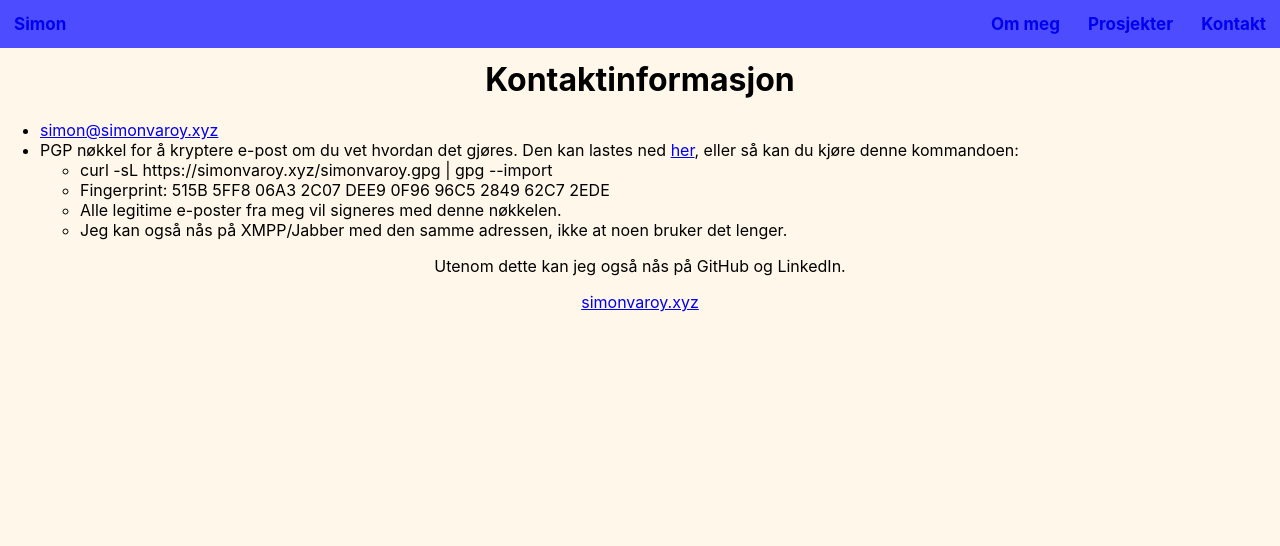
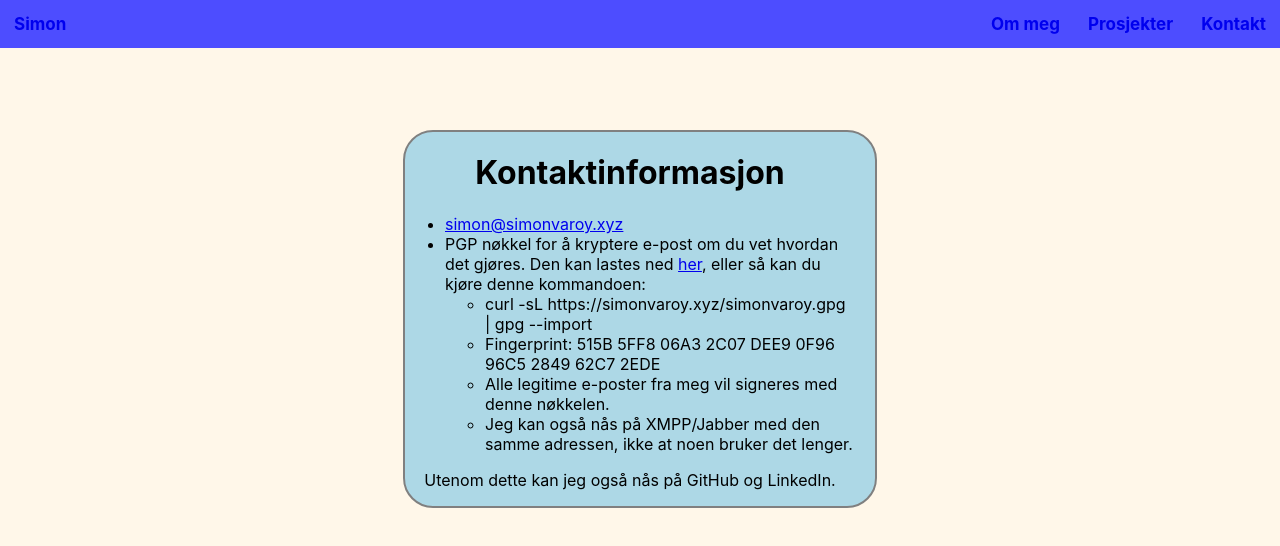
Before and after one commit to SimonVaroy/portfolio, a React (Create React App) app: page /kontakt in a window 1280 px wide. Shown: the top 546 px of the page. Built offline with nearby package versions, Linux system fonts and the light colour scheme.

Commit message:
some css changes

```diff
--- a/src/App.css
+++ b/src/App.css
@@ -54,20 +54,16 @@ nav{
   justify-content: center;
 }
 
-/* .main { */
-/*   margin: 0 auto; */
-/*   position: absolute;  */
-/*   top: 50%;  */
-/*   left: 50%;  */
-/*   -ms-transform: translate(-50%, -50%); */
-/*   transform: translate(-50%, -50%); */
-/*   justify-content: center; */
-/*   align-items: center; */
-/*   border: 2px grey solid; */
-/*   background-color: lightblue; */
-/*   border-radius: 30px; */
-/*   padding-right: 10px; */
-/* } */
+.contact {
+  height: 100%;
+  margin: 0 auto;
+  margin-top: 130px;
+  border: 2px grey solid;
+  background-color: lightblue;
+  width: 450px;
+  border-radius: 30px;
+  padding-right: 20px;
+}
 
 h1, h2, h3, h4, p {
   text-align: center;
--- a/src/App.jsx
+++ b/src/App.jsx
@@ -6,7 +6,6 @@ function App() {
   return (
     <div className="App">
       <LandingPage />
-      <Footer />
     </div>
   );
 }
--- a/src/components/About.jsx
+++ b/src/components/About.jsx
@@ -3,9 +3,9 @@ import ProfilePicture from "./ProfilePicture";
 
 const About = () => {
   return (
-   <div className="main">
+   <div className="about">
+    <ProfilePicture />
     <Pitch />
-    <ProfilePicture />
     </div>
   );
 }
--- a/src/components/Contact.jsx
+++ b/src/components/Contact.jsx
@@ -1,6 +1,6 @@
 const Contact = () => {
   return(
-  <div className="main">
+  <div className="contact">
     <h1>Kontaktinformasjon</h1>
     <ul>
       <li><a href="mailto:simon@simonvaroy.xyz">simon@simonvaroy.xyz</a></li>
--- a/src/components/DefaultPage.jsx
+++ b/src/components/DefaultPage.jsx
@@ -6,12 +6,12 @@ import '../App.css';
 
 const DefaultPage = () => {
 return(
-  <>
+  <div className="landing">
   <ProfilePicture />
   <h2>{Name}</h2>
   <h4>Fullstack utvikler og nerd</h4>
   <LogoBar />
-  </>
+  </div>
 
 );
 };
--- a/src/components/Projects.jsx
+++ b/src/components/Projects.jsx
@@ -1,6 +1,6 @@
 const Projects = () => {
   return(
-    <div className="main">
+    <div className="projects">
       <h1>Prosjekter</h1>
       <h2>Denne siden</h2>
       <h2>PokeDex</h2>
```
